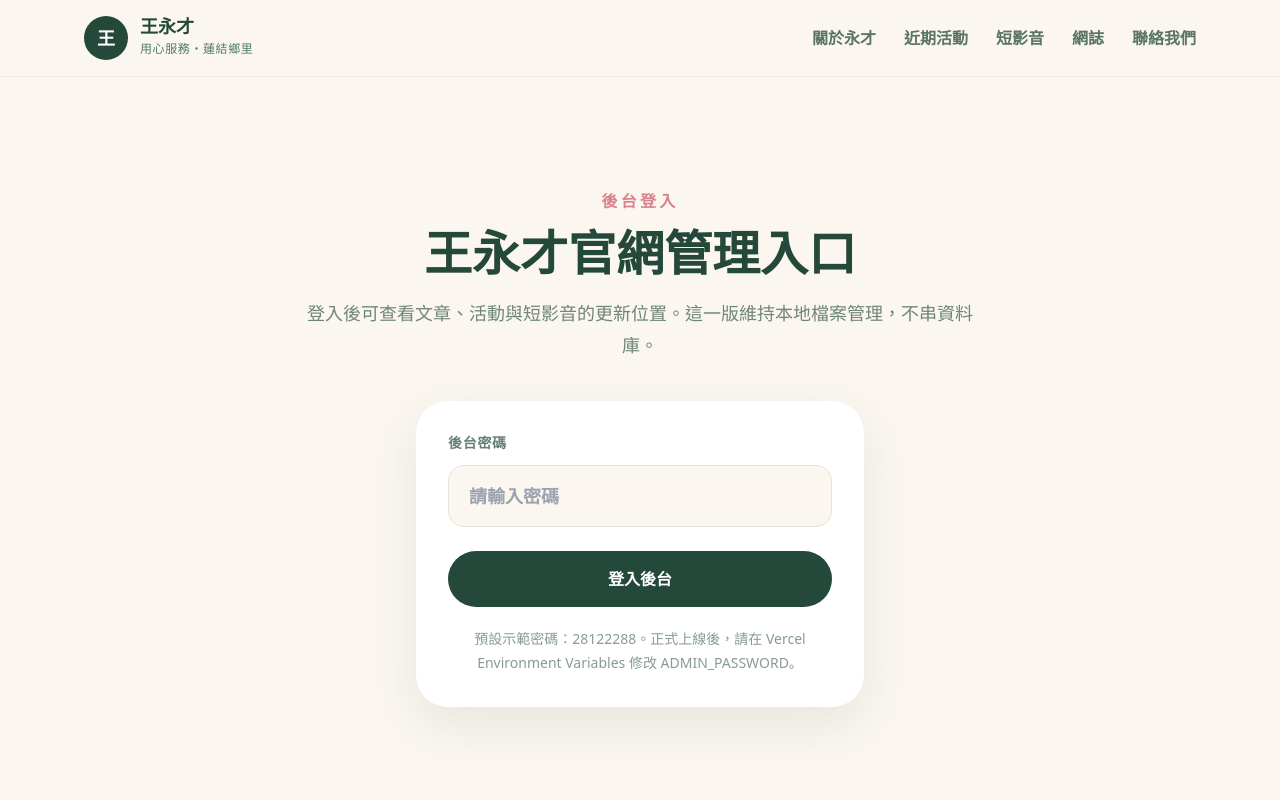
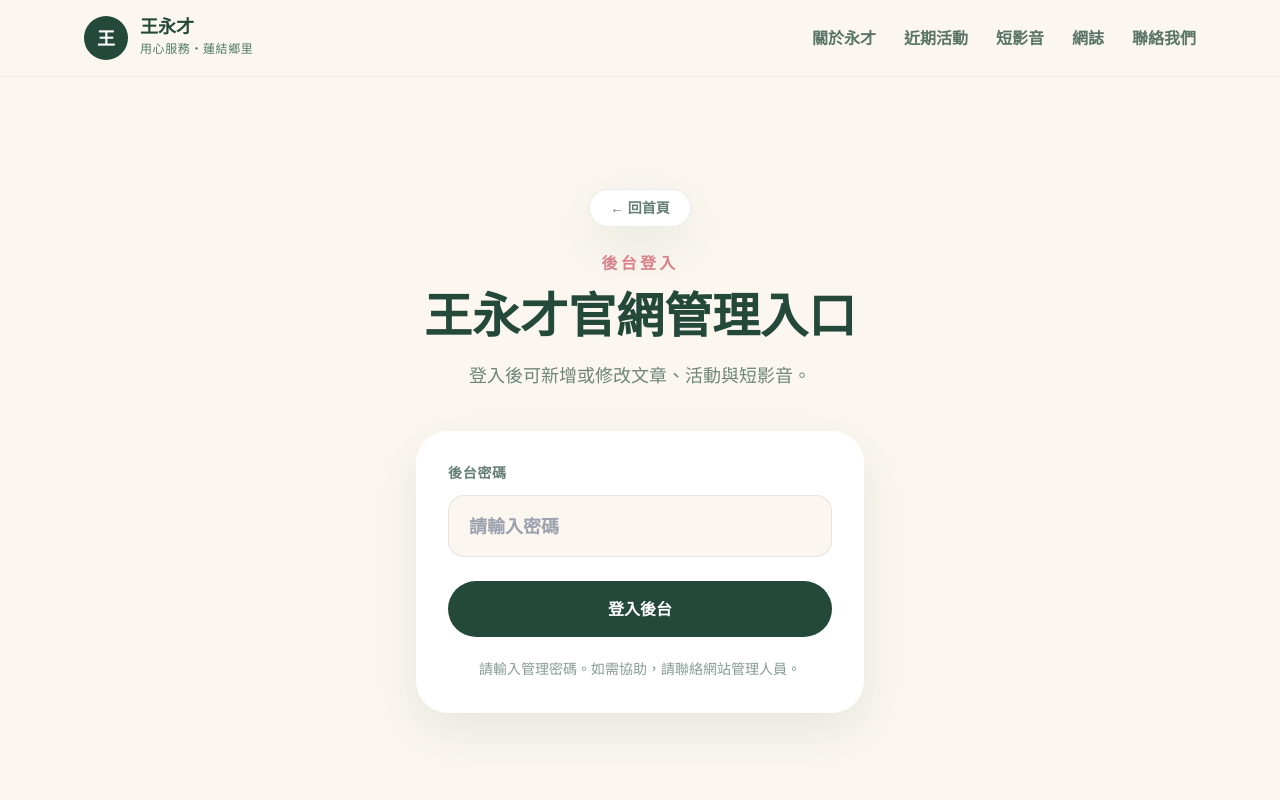
Before and after one commit to Reorx7114/wyc-site, a Next.js app: page /admin/login in a window 1280 px wide. Shown: the top 800 px of the page. Built offline with nearby package versions, Linux system fonts and the light colour scheme; no server answers.

Commit message:
Add return home link and simplify admin login copy

```diff
--- a/app/admin/login/page.tsx
+++ b/app/admin/login/page.tsx
@@ -1,12 +1,14 @@
 import { AdminLoginForm } from "@/components/AdminLoginForm";
+import { BackHomeLink } from "@/components/BackHomeLink";
 
 export default function AdminLoginPage() {
   return (
     <section className="section-space page-shell text-center">
+      <BackHomeLink />
       <p className="font-bold tracking-[.2em] text-rose">後台登入</p>
       <h1 className="mt-4 text-4xl font-black text-forest md:text-5xl">王永才官網管理入口</h1>
       <p className="mx-auto mb-10 mt-5 max-w-2xl text-lg leading-8 text-forest/65">
-        登入後可查看文章、活動與短影音的更新位置。這一版維持本地檔案管理，不串資料庫。
+        登入後可新增或修改文章、活動與短影音。
       </p>
       <AdminLoginForm />
     </section>
--- a/components/AdminLoginForm.tsx
+++ b/components/AdminLoginForm.tsx
@@ -46,7 +46,7 @@ export function AdminLoginForm() {
         {loading ? "登入中..." : "登入後台"}
       </button>
       <p className="mt-5 text-center text-sm leading-6 text-forest/55">
-        預設示範密碼：28122288。正式上線後，請在 Vercel Environment Variables 修改 ADMIN_PASSWORD。
+        請輸入管理密碼。如需協助，請聯絡網站管理人員。
       </p>
     </form>
   );
```
